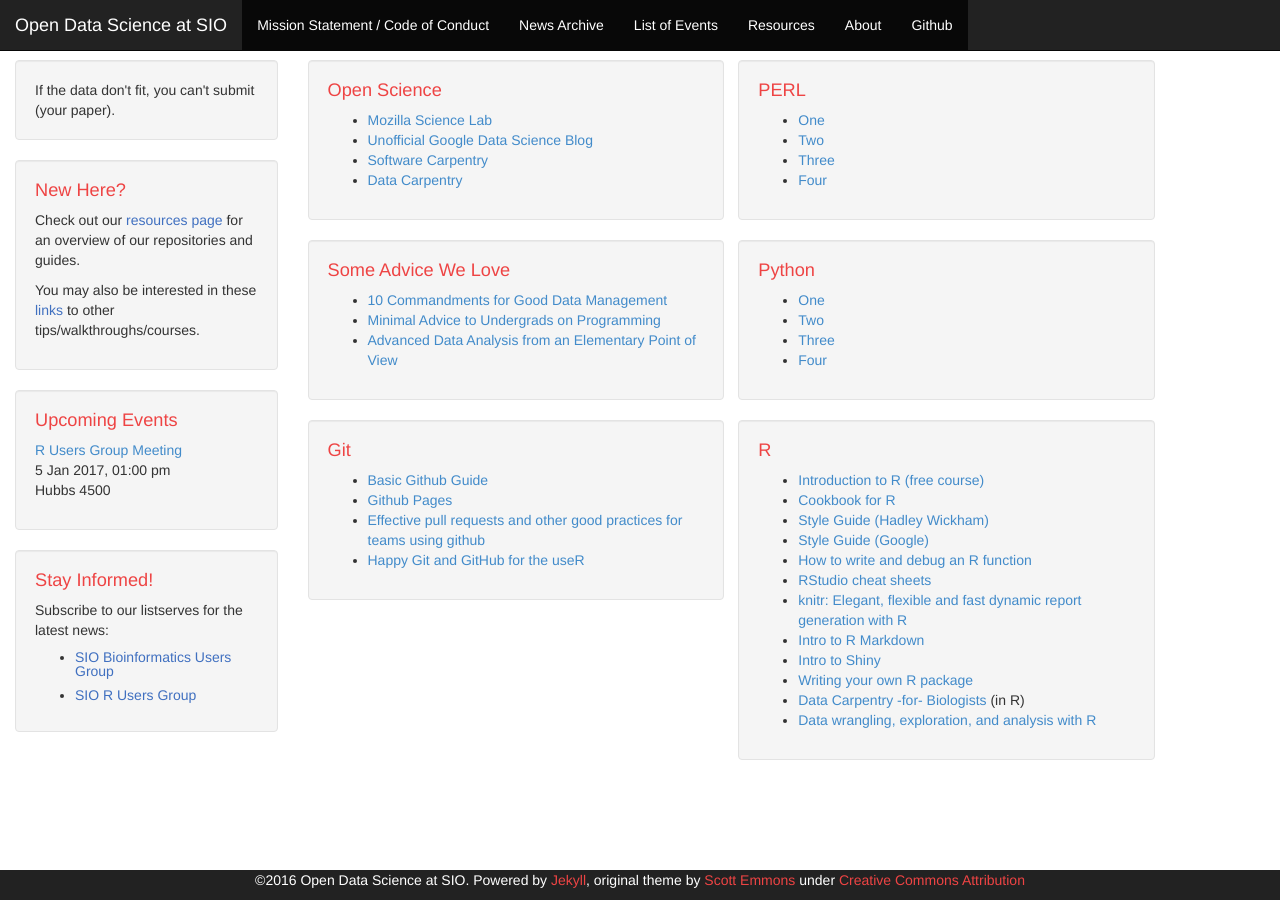
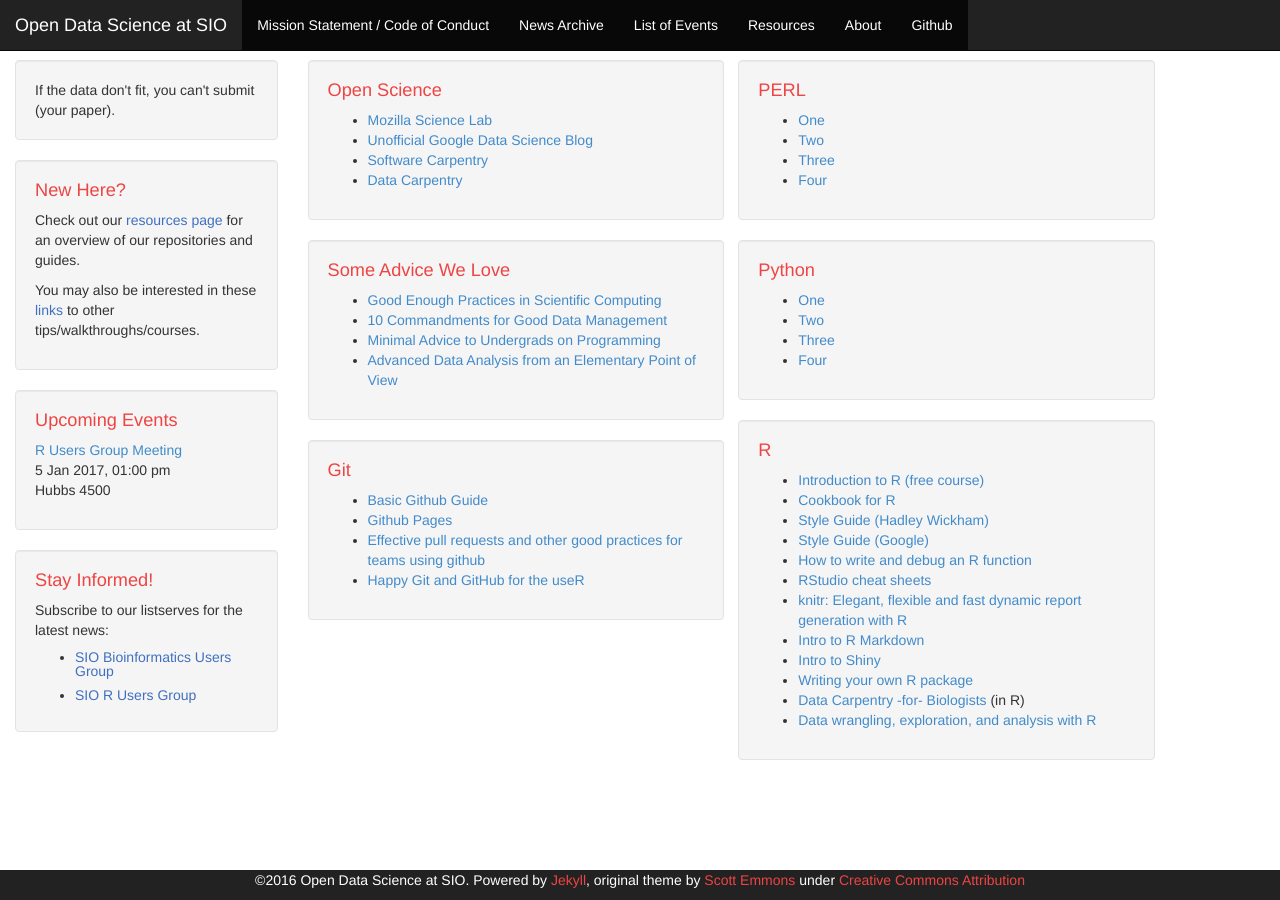
Before and after one commit to Open-Data-Science-at-SIO/Open-Data-Science-at-SIO.github.io, a Jekyll site: the page built from links.html, in a window 1280 px wide. Built offline with Jekyll 4.4.1, drawn with Linux system fonts in a browser that asks for light colours.

Commit message:
Update links.html

```diff
--- a/links.html
+++ b/links.html
@@ -19,6 +19,7 @@ layout: default
 <div class="well">
   <h1>Some Advice We Love</h1>
   <ul>
+	<li><a href="https://arxiv.org/abs/1609.00037">Good Enough Practices in Scientific Computing</a></li>
     <li><a href="https://dynamicecology.wordpress.com/2016/08/22/ten-commandments-for-good-data-management/">10 Commandments for Good Data Management</a></li>
 	<li><a href="http://bactra.org/weblog/593.html">Minimal Advice to Undergrads on Programming</a></li>
     <li><a href="http://www.stat.cmu.edu/~cshalizi/ADAfaEPoV/">Advanced Data Analysis from an Elementary Point of View</a></li>
```
